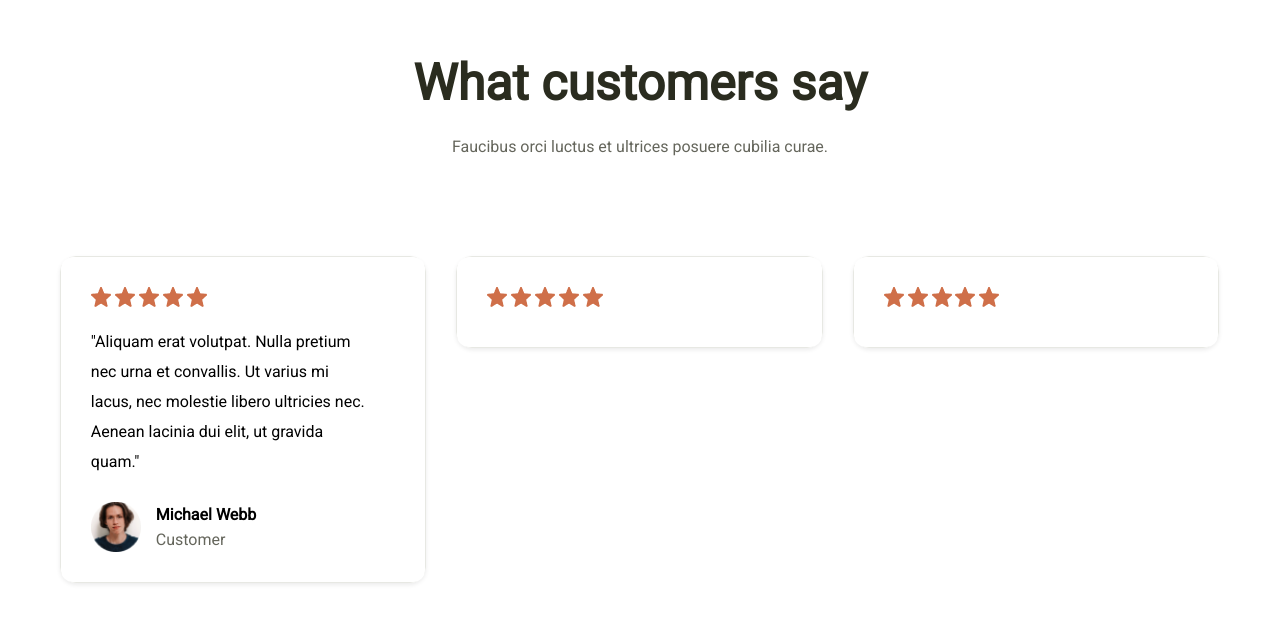
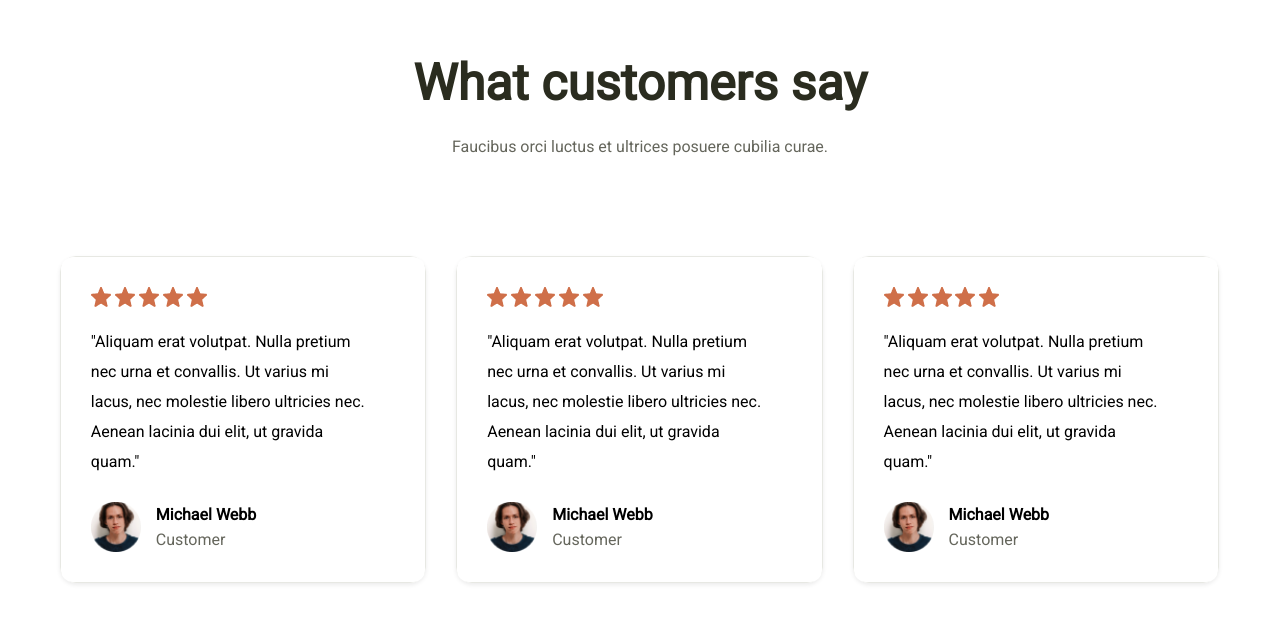
Before and after one commit to LoLiPoP190/14.12.22, a plain HTML site: page index.html in a window 1280 px wide. Shown: the part 5997-6620 px from the top of the page. Drawn offline with Linux system fonts and the light colour scheme.

Commit message:
layout for each review card (will be edited)

```diff
--- a/index.html
+++ b/index.html
@@ -436,7 +436,7 @@
         <div class="row">
           <div class="col-4">
             <div class="big-card big-card-border">
-              <div class="big-card-text big-card-text-stars">
+              <div class="big-card-text">
                 <div class="stars">
                   <img src="./Vector (11).png" alt="" />
                   <img src="./Vector (11).png" alt="" />
@@ -450,7 +450,7 @@
                   lacinia dui elit, ut gravida quam."
                 </p>
                 <div class="customer-card">
-                  <img src="./a-man-1.png" alt="">
+                  <img src="./a-man-1.png" alt="" />
                   <div class="customer-name">
                     <h4>Michael Webb</h4>
                     <div class="text">Customer</div>
@@ -469,6 +469,18 @@
                   <img src="./Vector (11).png" alt="" />
                   <img src="./Vector (11).png" alt="" />
                 </div>
+                <p>
+                  "Aliquam erat volutpat. Nulla pretium nec urna et convallis.
+                  Ut varius mi lacus, nec molestie libero ultricies nec. Aenean
+                  lacinia dui elit, ut gravida quam."
+                </p>
+                <div class="customer-card">
+                  <img src="./a-man-1.png" alt="" />
+                  <div class="customer-name">
+                    <h4>Michael Webb</h4>
+                    <div class="text">Customer</div>
+                  </div>
+                </div>
               </div>
             </div>
           </div>
@@ -482,6 +494,18 @@
                   <img src="./Vector (11).png" alt="" />
                   <img src="./Vector (11).png" alt="" />
                 </div>
+                <p>
+                  "Aliquam erat volutpat. Nulla pretium nec urna et convallis.
+                  Ut varius mi lacus, nec molestie libero ultricies nec. Aenean
+                  lacinia dui elit, ut gravida quam."
+                </p>
+                <div class="customer-card">
+                  <img src="./a-man-1.png" alt="" />
+                  <div class="customer-name">
+                    <h4>Michael Webb</h4>
+                    <div class="text">Customer</div>
+                  </div>
+                </div>
               </div>
             </div>
           </div>
```
